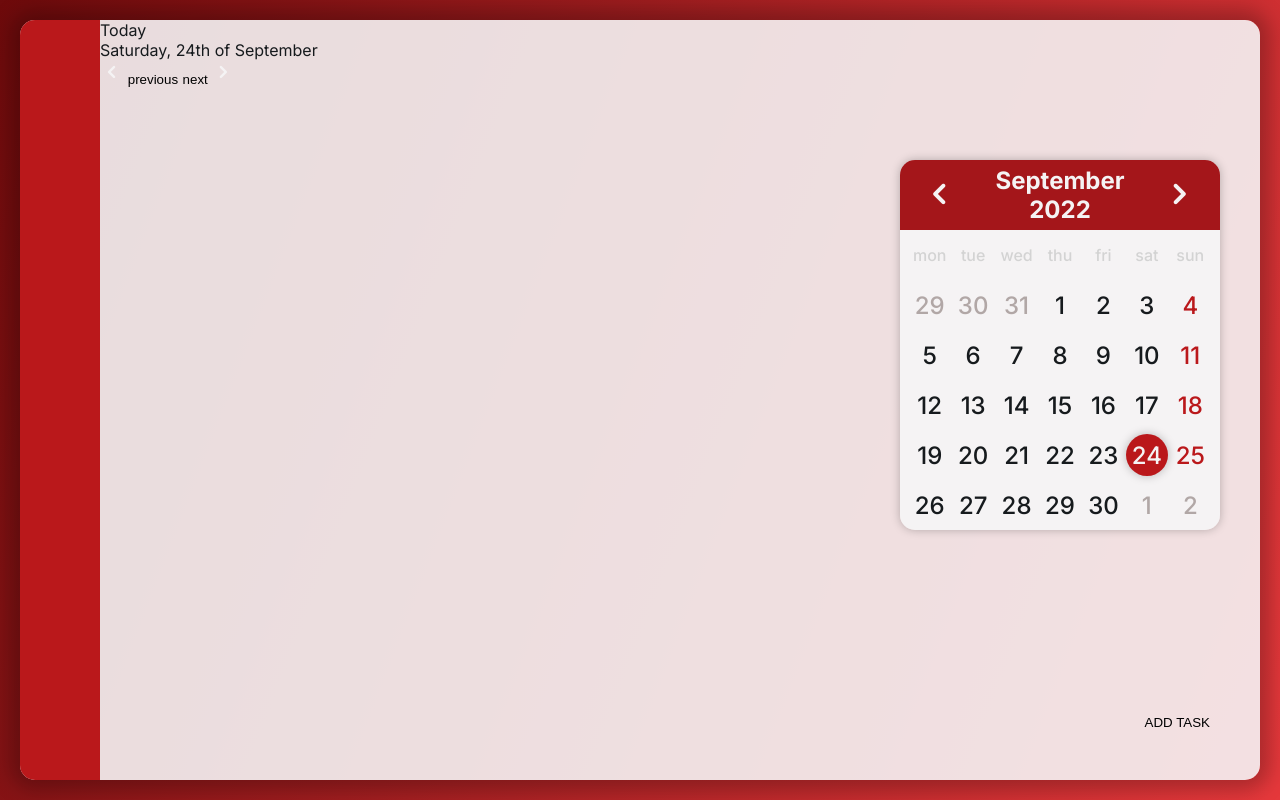
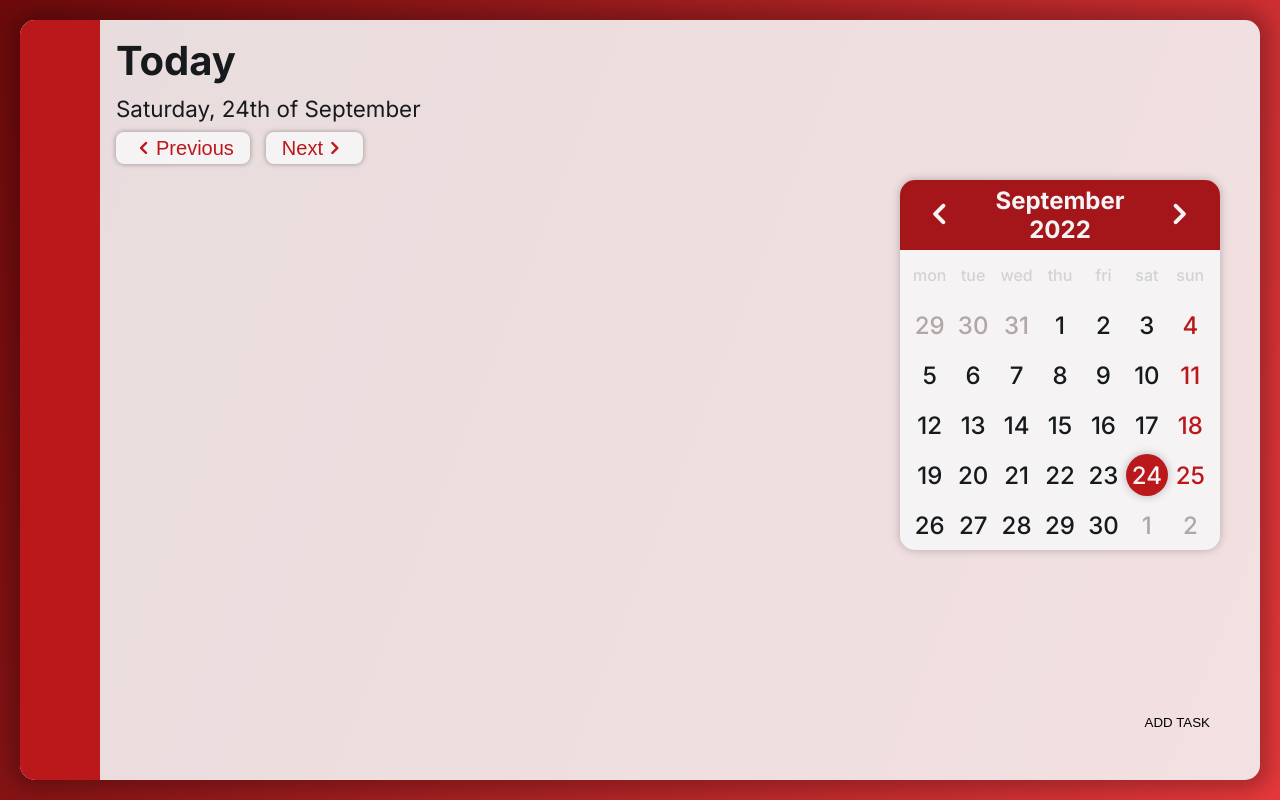
Before and after one commit to dkacza/todo-app, a plain HTML site: page index.html in a window 1280 px wide. Drawn offline with nearby package versions, Linux system fonts and the light colour scheme.

Commit message:
Styled date section

```diff
--- a/js/dateView.js
+++ b/js/dateView.js
@@ -47,18 +47,18 @@ const dateView = {
     // Generating template for Date sectiin
     generateDateTemplate: function() {
         this.dateTemplate =  `
-        <div class="date-title">${this.title}</div>
-        <div class="date-full">${this.dateString}</div>
+        <h1 class="date-title">${this.title}</h1>
+        <p class="date-full">${this.dateString}</p>
 
         <section class="date-nav">
             <button class="previous">
                 <span class="material-symbols-rounded medium">
                     navigate_before
                 </span>
-                previous
+                Previous
             </button>
             <button class="next">
-                next
+                Next
                 <span class="material-symbols-rounded medium">
                     navigate_next
                 </span>
--- /dev/null
+++ b/scss/date.scss
@@ -0,0 +1,32 @@
+section.date {
+    padding: 1rem;
+    display: flex;
+    flex-direction: column;
+    justify-content: space-between;
+    h1 {
+        color: $accent1;
+    }
+    p {
+        font-size: 1.4rem;
+    }
+    section.date-nav {
+        display: flex;
+        flex-direction: row;
+        button {
+            background-color: $primary2;
+            border-radius: 8px;
+            color: $secondary2;
+            display: flex;
+            flex-direction: row;
+            align-items: center;
+            justify-content: space-between;
+            padding: 0.25rem 1rem;
+            font-size: 1.25rem;
+            margin-right: 1rem;
+            box-shadow: 0px 0px 4px 1px rgba(0, 0, 0, 0.25);;
+            span {
+                color: $secondary2;
+            }
+        }
+    }
+}
--- a/scss/main.scss
+++ b/scss/main.scss
@@ -1,5 +1,6 @@
 @import 'var.scss';
 @import 'callendar.scss';
+@import 'main.scss';
 
 // Common
 main {
@@ -7,7 +8,6 @@ main {
     width: 100vw;
     height: 100vh;
     background: $gradient1;
-
 }
 button {
     border: none;
@@ -41,7 +41,7 @@ main.mobile {
         background-color: $primary1;
 
         section.date {
-            flex-basis: 140px;
+            flex-basis: 160px;
         }
         section.tasks {
             flex-grow: 1;
@@ -65,7 +65,7 @@ main.desktop {
 
         display: grid;
         grid-template-columns: 80px 1fr 400px;
-        grid-template-rows: 140px 1fr;
+        grid-template-rows: 160px 1fr;
         grid-template-areas:
         "aside date ."
         "aside tasks callendar";
--- a/scss/var.scss
+++ b/scss/var.scss
@@ -61,3 +61,8 @@ h3 {
     left: 50%;
     transform: translate(-50%, -50%);
 }
+@media (max-width: 360px) {
+  html {
+      font-size: 15px;
+  }
+}
```
Also changed, not shown: css/main.css, css/var.css.
